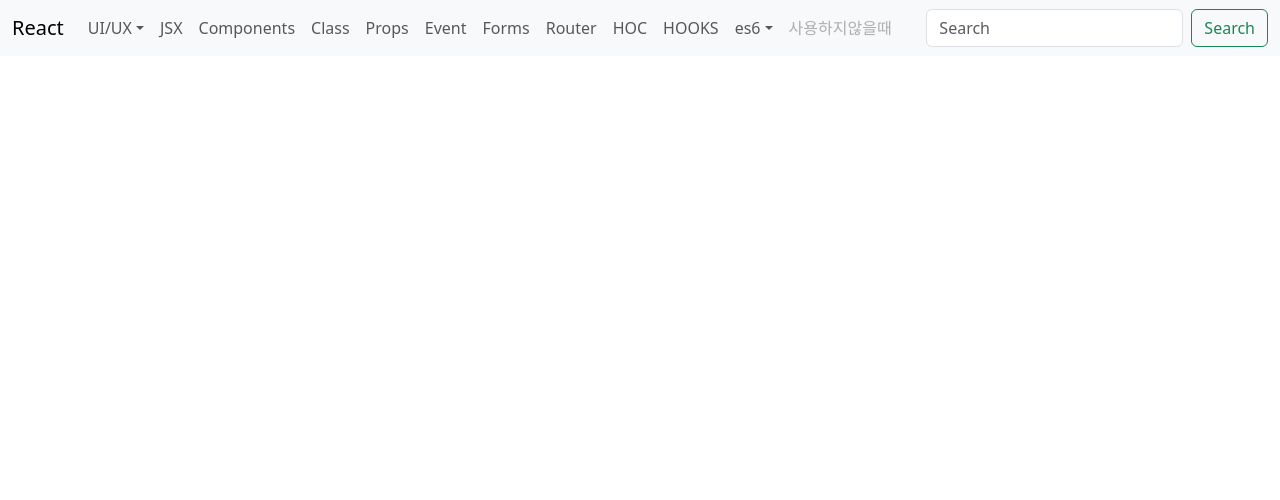
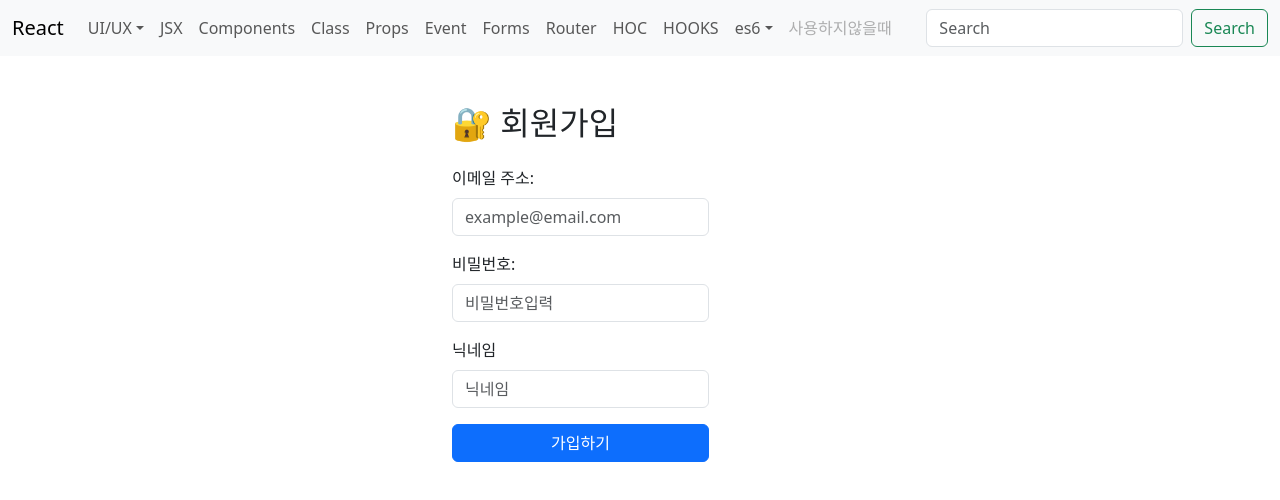
Before and after one commit to rahyekim/react_green, a React (Vite) app in the folder 2_javascript/: page /practice in a window 1280 px wide. Shown: the top 500 px of the page. Built offline with nearby package versions, Linux system fonts and the light colour scheme.

Commit message:
practice

```diff
--- a/2_javascript/src/include/Header.jsx
+++ b/2_javascript/src/include/Header.jsx
@@ -56,6 +56,7 @@ const Header = ( ) => {
                     <NavDropdown.Item href="/datevstemp">datevstemporal</NavDropdown.Item>
                     <NavDropdown.Divider/>
                     <NavDropdown.Item href="/geo">위치기반</NavDropdown.Item>
+                    <NavDropdown.Item href="/practice">My Practice</NavDropdown.Item>
 
                 </NavDropdown>
                 <Nav.Link href="" disabled>사용하지않을때</Nav.Link>
--- a/2_javascript/src/main.jsx
+++ b/2_javascript/src/main.jsx
@@ -33,6 +33,10 @@ import Class from './sub/react/Class';
 import Props from './sub/react/Props';
 import Event from './sub/react/Event';
 import Forms from './sub/react/Forms';
+
+import Practice from './sub/react/Practice';
+
+
 function App() {
 
 
@@ -70,7 +74,7 @@ function App() {
         <Route path='/forms' element={<Forms/>}></Route>
 
 
-
+        <Route path='/practice' element={<Practice/>}></Route>
       </Routes>
 
 
--- /dev/null
+++ b/2_javascript/src/sub/react/Practice.jsx
@@ -0,0 +1,108 @@
+import { useState } from "react";
+import { Container, Row, Col, Button, Spinner, Alert, Form} from "react-bootstrap";
+
+
+const Practice = ()=>{
+    //1여러 입력값을 객체 하나로 묶어서 관리
+    const [formData, setFormData] =useState({
+        email: "",
+        password: "",
+        nickname: ""
+    });
+
+    const[isLoading, setIsLoading] = useState(false);
+    const[isSuccess, setIsSuccess] = useState(false);
+
+    //2.모든 인풋창을 하나로 지배하는 만능 onChange함수
+    const handleInputChange = e =>{
+        const {name, value} = e.target;
+        setFormData({
+            ...formData,
+            [name] : value
+        });
+    }
+
+    //3. 가입버튼 눌렀을 떄 실행
+    const handleSignupSubmit = async (e)=> {
+
+        e.preventDefault();
+        setIsLoading(true); //로딩 스위치 on
+
+        //가짜 서버와 통신하는 2초짜리 타이머
+        //resolve()가 울릴 때까지 이 밑으로 절대 아무도 못 지나간다!"
+        await new Promise((resolve)=> setTimeout(resolve, 5000));
+
+        setIsLoading(false); //통신 끝났으니 로딩 스위치 off
+        setIsSuccess(true); // 성공알림켜기
+
+        console.log("서버로 전송된 데이터", formData);
+    };
+
+    return(
+        <>
+        <Container className="mt-5" style={{maxWidth:'400px'}}>
+            <Row>
+                <Col>
+                    <h2 className="mb-4"> 🔐 회원가입 </h2>
+                    {isSuccess && <Alert variant="success">🎉 회원가입이 완료되었습니다!</Alert>}
+
+                    <Form onSubmit={handleSignupSubmit}>
+                        <Form.Group className="mb-3">
+                            <Form.Label>이메일 주소:</Form.Label>
+                            <Form.Control
+                                type="email"
+                                name="email"
+                                value={formData.email}
+                                onChange={handleInputChange}
+                                placeholder="example@email.com"
+                                required
+                            />
+                        </Form.Group>
+
+                        <Form.Group className="mb-3">
+                            <Form.Label>비밀번호:</Form.Label>
+                            <Form.Control
+                                type="password"
+                                name="password" // 👈 formData의 key와 똑같이 맞춰주는 게 핵심!
+                                value={formData.password}
+                                onChange={handleInputChange}
+                                placeholder="비밀번호입력"
+                                required
+                            />
+                        </Form.Group>
+                        <Form.Group className="mb-3">
+                            <Form.Label>닉네임</Form.Label>
+                            <Form.Control
+                                type="text"
+                                name="nickname" //👈 formData의 key와 똑같이 맞춰주는 게 핵심!
+                                value={formData.nickname}
+                                onChange={handleInputChange}
+                                placeholder="닉네임"
+                                required
+                            />
+                        </Form.Group>
+
+
+                    {/* 로딩 중일 떄는 버튼을 못누르게 막고 disabled 스피너보여줌  */}
+                    <Button variant="primary" type="submit" className="w-100"
+                    disabled={isLoading}>{isLoading ? (
+                        <>
+                        <Spinner as="span" animation="border" size="sm"
+                        role="status" aria-hidden="true" className="me-2" />
+                        🚨 가입요청중...
+                        </>
+                    ) : "가입하기" } </Button>
+
+                    </Form>
+                </Col>
+
+            </Row>
+        </Container>
+
+
+
+        </>
+    )
+};
+
+export default Practice;
```
